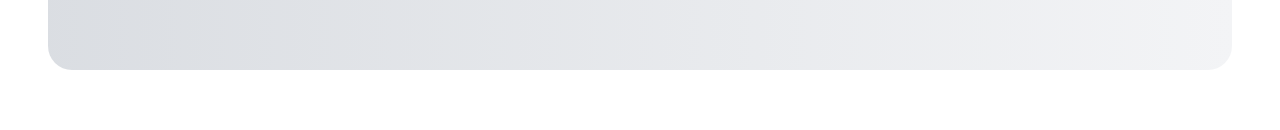
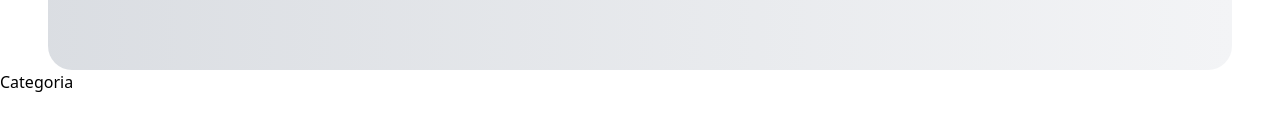
Before and after one commit to eliseucostaalbano/site-comercial, a React (Vite) app: page / in a window 1280 px wide. Shown: the part 656-786 px from the top of the page. Built offline with nearby package versions, Linux system fonts and the light colour scheme.

Commit message:
criando o componente categoria

```diff
--- a/src/App.jsx
+++ b/src/App.jsx
@@ -1,12 +1,14 @@
-import React from 'react'
-import NavBar from './components/Navbar/NavBar'
-import Hero from './components/Hero/Hero'
+import React from 'react';
+import NavBar from './components/Navbar/NavBar';
+import Hero from './components/Hero/Hero';
+import Categoria from './components/Categoria/Categoria';
 
 const App = () => {
   return (
     <div>
       <NavBar/>
       <Hero />
+      <Categoria />
     </div>
   )
 }
--- /dev/null
+++ b/src/components/Categoria/Categoria.jsx
@@ -0,0 +1,11 @@
+import React from 'react'
+
+const Categoria = () => {
+  return (
+    <div>
+      Categoria
+    </div>
+  )
+}
+
+export default Categoria
```
